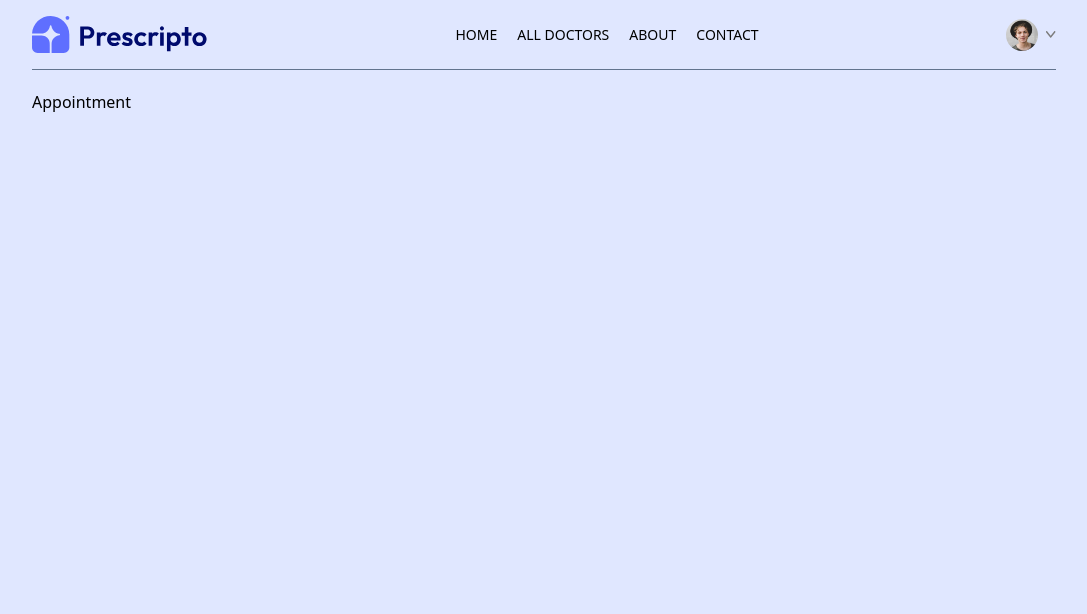
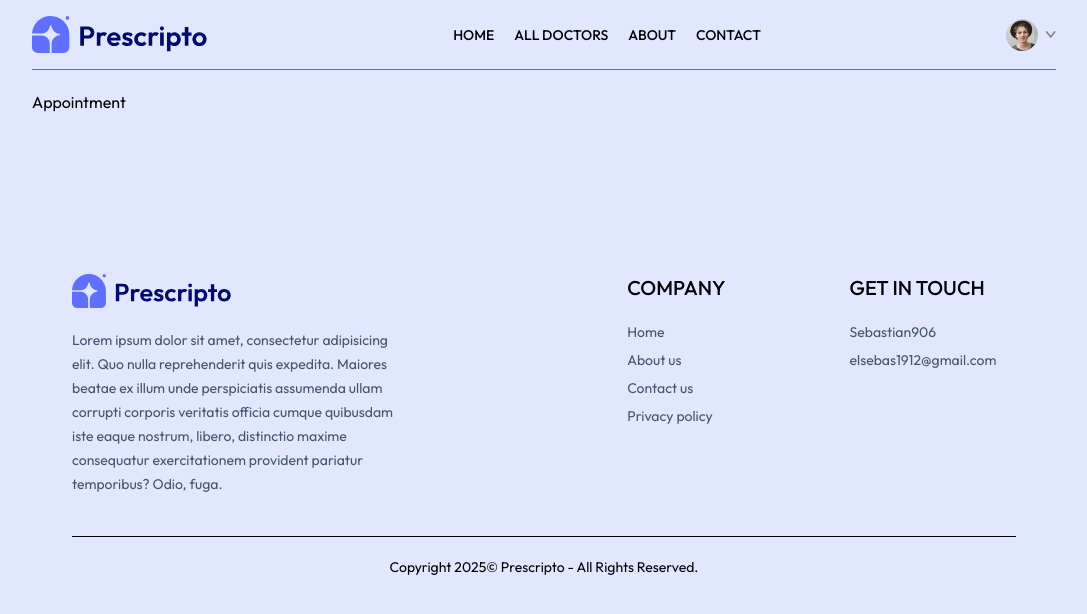
Before and after one commit to Sebastian906/Prescripto-Fullstack, a React (Vite) app in the folder frontend/: page /appointment/1 in a window 1280 px wide. Shown: the top 614 px of the page, without its empty margins (96-1183 px from the left). Built offline with nearby package versions, Linux system fonts and the light colour scheme.

Commit message:
Creación del componente para Footer

```diff
--- a/frontend/src/App.jsx
+++ b/frontend/src/App.jsx
@@ -8,6 +8,7 @@ import MyProfile from './pages/MyProfile'
 import MyAppointments from './pages/MyAppointments'
 import Appointment from './pages/Appointment'
 import Navbar from './components/Navbar'
+import Footer from './components/Footer'
 
 const App = () => {
   return (
@@ -25,6 +26,7 @@ const App = () => {
           <Route path='/my-appointments' element={<MyAppointments />} />
           <Route path='/appointment/:docId' element={<Appointment />} />
         </Routes>
+        <Footer />
       </div>
     </div>
   )
--- /dev/null
+++ b/frontend/src/components/Footer.jsx
@@ -0,0 +1,46 @@
+import { assets } from "../assets/assets"
+
+const Footer = () => {
+    return (
+        <div className="md:mx-10">
+            <div className="flex flex-col sm:grid grid-cols-[3fr_1fr_1fr] gap-14 my-10 mt-40 text-sm">
+                {/* LADO IZQUIERDO */}
+                <div>
+                    <img
+                        className="mb-5 w-40"
+                        src={assets.logo}
+                        alt=""
+                    />
+                    <p className="w-full md:w-2/3 text-slate-600 leading-6">
+                        Lorem ipsum dolor sit amet, consectetur adipisicing elit. Quo nulla reprehenderit quis expedita. Maiores beatae ex illum unde perspiciatis assumenda ullam corrupti corporis veritatis officia cumque quibusdam iste eaque nostrum, libero, distinctio maxime consequatur exercitationem provident pariatur temporibus? Odio, fuga.
+                    </p>
+                </div>
+                {/* CENTRO */}
+                <div>
+                    <p className="text-xl font-medium mb-5">COMPANY</p>
+                    <ul className="flex flex-col gap-2 text-slate-600">
+                        <li>Home</li>
+                        <li>About us</li>
+                        <li>Contact us</li>
+                        <li>Privacy policy</li>
+                    </ul>
+                </div>
+                {/* LADO DERECHO */}
+                <div>
+                    <p className="text-xl font-medium mb-5">GET IN TOUCH</p>
+                    <ul className="flex flex-col gap-2 text-slate-600">
+                        <li>Sebastian906</li>
+                        <li>elsebas1912@gmail.com</li>
+                    </ul>
+                </div>
+            </div>
+            {/* TEXTO DE COPYRIGHT */}
+            <div>
+                <hr />
+                <p className="py-5 text-sm text-center">Copyright 2025© Prescripto - All Rights Reserved.</p>
+            </div>
+        </div>
+    )
+}
+
+export default Footer
--- a/frontend/src/index.css
+++ b/frontend/src/index.css
@@ -1,4 +1,9 @@
+@import url('https://fonts.googleapis.com/css2?family=Outfit:wght@100..900&display=swap');
 @import "tailwindcss";
+
+* {
+    font-family: Outfit;
+}
 
 .active hr {
     @apply block;
```
